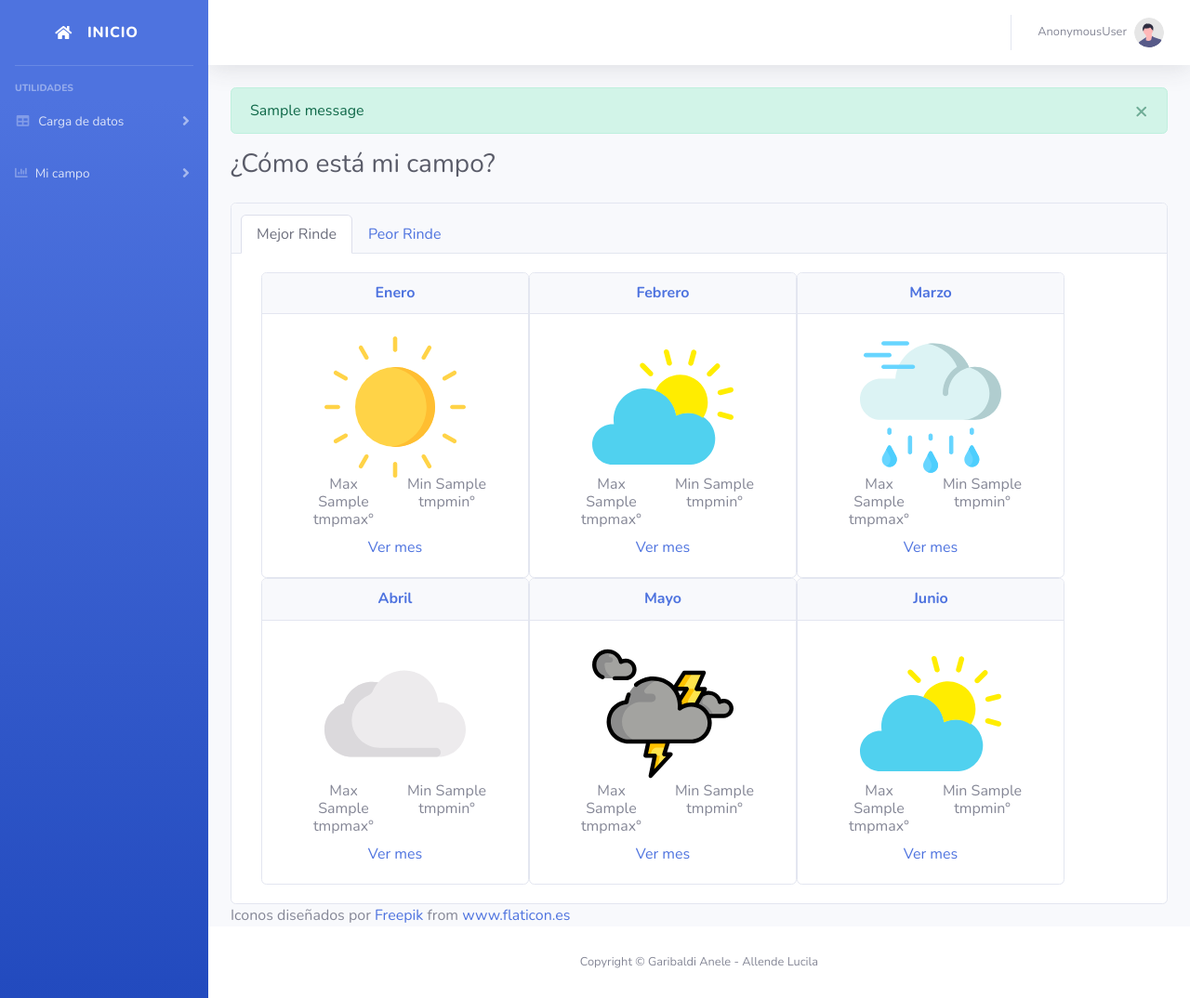
After one commit to Anele13/DSS_campo, a Django app: template templates/resultados_filtros.html in a window 1280 px wide. The commit adds this page. Shown: the whole page at 93% size. Run offline with Django 3.2, Linux system fonts and the light colour scheme; the template is opened without the code that fills it: most values are stand-ins (such as "Sample title", 1, 10 or a date in 2020); one stand-in notice (Sample message) is shown; some libraries are stand-ins or nearby versions.

Commit message:
Html para mostrar resultados de filtros

```diff
--- /dev/null
+++ b/templates/resultados_filtros.html
@@ -0,0 +1,218 @@
+{% extends 'site_content.html' %}
+{% load static %}
+
+<!-- Escribir en este bloque todo lo que haga falta-->
+{% block site_content %}
+
+{% if messages %}
+{% for message in messages %}
+<div class="container-fluid p-0">
+    <div class="alert alert-{{ message.tags }} alert-dismissible" role="alert">
+        <button type="button" class="close" data-dismiss="alert" aria-label="Close">
+            <span aria-hidden="true">&times;</span>
+        </button>
+        {{ message }}
+    </div>
+</div>
+{% endfor %}
+{% endif %}
+
+<!-- Page Heading -->
+<div class="d-sm-flex align-items-center justify-content-between mb-4">
+    <h1 class="h3 mb-0 text-gray-800">¿Cómo está mi campo?</h1>
+</div>
+<div class="card text-center">
+    <div class="card-header">
+        <ul class="nav nav-tabs card-header-tabs">
+            <li class="nav-item">
+                <a class="nav-link active" id="mejor-rinde-tab" data-toggle="pill" href="#pills-home" role="tab"
+                    aria-controls="pills-home" aria-selected="true">Mejor Rinde</a>
+            </li>
+            <li class="nav-item">
+                <a class="nav-link" id="peor-rinde-tab" data-toggle="pill" href="#pills-profile" role="tab"
+                    aria-controls="pills-profile" aria-selected="false">Peor Rinde</a>
+            </li>
+        </ul>
+    </div>
+    <div class="card-body">
+        <div class="tab-content" id="pills-tabContent">
+            <div class="tab-pane fade show active" id="mejor-rinde" role="tabpanel" aria-labelledby="mejor-rinde-tab">
+                <div class="container">
+                    <div class="row">
+                        <div class="col-">
+                            <div class="card" style="width: 18rem;">
+                                <div class="card-header">
+                                    <h6 class="m-0 font-weight-bold text-primary">Enero</h6>
+                                </div>
+                                <div class="card-body">
+                                    <img class="img-thumbnail mx-auto border-0" style="width: 10rem;"
+                                        src="{% static 'img/soleado.svg' %}" alt="...">
+                                    <div class="container">
+                                        <div class="row">
+                                            <div class="col-md-6 col-sm-6">
+                                                <h6 class="card-subtitle mb-2 text-muted">Max {{enero.dia1.tmpmax}}°
+                                                </h6>
+                                            </div>
+                                            <div class="col-md-6 col-sm-6">
+                                                <h6 class="card-subtitle mb-2 text-muted">Min {{enero.dia1.tmpmin}}°
+                                                </h6>
+                                            </div>
+                                        </div>
+                                    </div>
+
+                                    <a href="#" class="card-link">Ver mes</a>
+
+                                </div>
+                            </div>
+                        </div>
+                        <div class="col-">
+                            <div class="card" style="width: 18rem;">
+                                <div class="card-header">
+                                    <h6 class="m-0 font-weight-bold text-primary">Febrero</h6>
+                                </div>
+                                <div class="card-body">
+                                    <img class="img-thumbnail mx-auto border-0" style="width: 10rem;"
+                                        src="{% static 'img/parcialmente_soleado.svg' %}" alt="...">
+                                    <div class="container">
+                                        <div class="row">
+                                            <div class="col-md-6 col-sm-6">
+                                                <h6 class="card-subtitle mb-2 text-muted">Max {{febrero.dia1.tmpmax}}°
+                                                </h6>
+                                            </div>
+                                            <div class="col-md-6 col-sm-6">
+                                                <h6 class="card-subtitle mb-2 text-muted">Min {{febrero.dia1.tmpmin}}°
+                                                </h6>
+                                            </div>
+                                        </div>
+                                    </div>
+
+                                    <a href="#" class="card-link">Ver mes</a>
+
+                                </div>
+                            </div>
+                        </div>
+                        <div class="col-">
+                            <div class="card" style="width: 18rem;">
+                                <div class="card-header">
+                                    <h6 class="m-0 font-weight-bold text-primary">Marzo</h6>
+                                </div>
+                                <div class="card-body">
+                                    <img class="img-thumbnail mx-auto border-0" style="width: 10rem;"
+                                        src="{% static 'img/lluvia.svg' %}" alt="...">
+                                    <div class="container">
+                                        <div class="row">
+                                            <div class="col-md-6 col-sm-6">
+                                                <h6 class="card-subtitle mb-2 text-muted">Max {{enero.dia1.tmpmax}}°
+                                                </h6>
+                                            </div>
+                                            <div class="col-md-6 col-sm-6">
+                                                <h6 class="card-subtitle mb-2 text-muted">Min {{enero.dia1.tmpmin}}°
+                                                </h6>
+                                            </div>
+                                        </div>
+                                    </div>
+
+                                    <a href="#" class="card-link">Ver mes</a>
+
+                                </div>
+                            </div>
+                        </div>
+                        <div class="col-">
+                            <div class="card" style="width: 18rem;">
+                                <div class="card-header">
+                                    <h6 class="m-0 font-weight-bold text-primary">Abril</h6>
+                                </div>
+                                <div class="card-body">
+                                    <img class="img-thumbnail mx-auto border-0" style="width: 10rem;"
+                                        src="{% static 'img/nube.svg' %}" alt="...">
+                                    <div class="container">
+                                        <div class="row">
+                                            <div class="col-md-6 col-sm-6">
+                                                <h6 class="card-subtitle mb-2 text-muted">Max {{enero.dia1.tmpmax}}°
+                                                </h6>
+                                            </div>
+                                            <div class="col-md-6 col-sm-6">
+                                                <h6 class="card-subtitle mb-2 text-muted">Min {{enero.dia1.tmpmin}}°
+                                                </h6>
+                                            </div>
+                                        </div>
+                                    </div>
+
+                                    <a href="#" class="card-link">Ver mes</a>
+
+                                </div>
+                            </div>
+                        </div>
+                        <div class="col-">
+                            <div class="card" style="width: 18rem;">
+                                <div class="card-header">
+                                    <h6 class="m-0 font-weight-bold text-primary">Mayo</h6>
+                                </div>
+                                <div class="card-body">
+                                    <img class="img-thumbnail mx-auto border-0" style="width: 10rem;"
+                                        src="{% static 'img/relampago.svg' %}" alt="...">
+                                    <div class="container">
+                                        <div class="row">
+                                            <div class="col-md-6 col-sm-6">
+                                                <h6 class="card-subtitle mb-2 text-muted">Max {{enero.dia1.tmpmax}}°
+                                                </h6>
+                                            </div>
+                                            <div class="col-md-6 col-sm-6">
+                                                <h6 class="card-subtitle mb-2 text-muted">Min {{enero.dia1.tmpmin}}°
+                                                </h6>
+                                            </div>
+                                        </div>
+                                    </div>
+
+                                    <a href="#" class="card-link">Ver mes</a>
+
+                                </div>
+                            </div>
+                        </div>
+                        <div class="col-">
+                            <div class="card" style="width: 18rem;">
+                                <div class="card-header">
+                                    <h6 class="m-0 font-weight-bold text-primary">Junio</h6>
+                                </div>
+                                <div class="card-body">
+                                    <img class="img-thumbnail mx-auto border-0" style="width: 10rem;"
+                                        src="{% static 'img/parcialmente_soleado.svg' %}" alt="...">
+                                    <div class="container">
+                                        <div class="row">
+                                            <div class="col-md-6 col-sm-6">
+                                                <h6 class="card-subtitle mb-2 text-muted">Max {{enero.dia1.tmpmax}}°
+                                                </h6>
+                                            </div>
+                                            <div class="col-md-6 col-sm-6">
+                                                <h6 class="card-subtitle mb-2 text-muted">Min {{enero.dia1.tmpmin}}°
+                                                </h6>
+                                            </div>
+                                        </div>
+                                    </div>
+
+                                    <a href="#" class="card-link">Ver mes</a>
+
+                                </div>
+                            </div>
+                        </div>
+                    </div>
+                </div>
+            </div>
+            <div class="tab-pane fade" id="pills-profile" role="tabpanel" aria-labelledby="pills-profile-tab">
+                <!--Seleccion de Mapa-->
+                <div class="card-header py-3" style="text-align: left;">
+                    <h6 class="m-0 font-weight-bold text-primary">Seleccione una de las sondas marcadas en el mapa para
+                        utilizar sus datos historicos.</h6>
+                </div>
+                <div class="card-body">
+                    <div id="map" style="height: 400px;"></div>
+                </div>
+            </div>
+        </div>
+    </div>
+</div>
+
+<div>Iconos diseñados por <a href="https://www.freepik.com" title="Freepik">Freepik</a> from <a
+        href="https://www.flaticon.es/" title="Flaticon">www.flaticon.es</a></div>
+
+{% endblock %}
--- a/templates/sidebar.html
+++ b/templates/sidebar.html
@@ -1,6 +1,5 @@
-
- <!-- Sidebar -->
- <ul class="navbar-nav bg-gradient-primary sidebar sidebar-dark accordion" id="accordionSidebar">
+<!-- Sidebar -->
+<ul class="navbar-nav bg-gradient-primary sidebar sidebar-dark accordion" id="accordionSidebar">
 
     <!-- Sidebar - Brand -->
     <a class="sidebar-brand d-flex align-items-center justify-content-center" href="{% url 'inicio' %}">
@@ -41,14 +40,13 @@
             <i class="fa fa-chart-bar" aria-hidden="true"></i>
             <span>Mi campo</span>
         </a>
-        <div id="collapseAgentes" class="collapse" aria-labelledby="headingAgentes"
-            data-parent="#accordionSidebar">
+        <div id="collapseAgentes" class="collapse" aria-labelledby="headingAgentes" data-parent="#accordionSidebar">
             <div class="bg-white py-2 collapse-inner rounded">
                 <h6 class="collapse-header">Ver:</h6>
                 <a class="collapse-item" href="#">
                     <i class="fas fa-fw fa-cloud-sun" aria-hidden="true"></i>
                     Prediccion Climatica</a>
-                <a class="collapse-item" href="#">
+                <a class="collapse-item" href="{% url 'mostrar_filtros' %}">
                     <i class="fas fa-paw" aria-hidden="true"></i>
                     Como esta mi campo?</a>
             </div>
```
